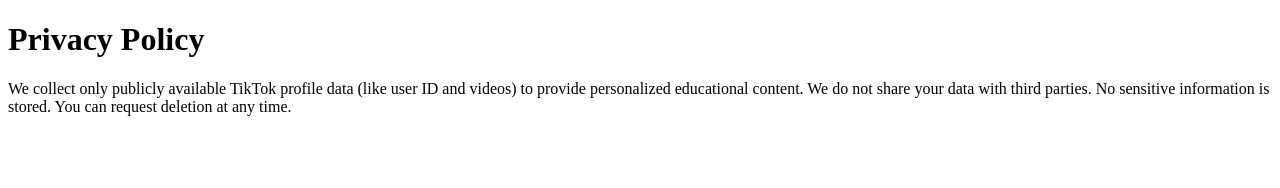
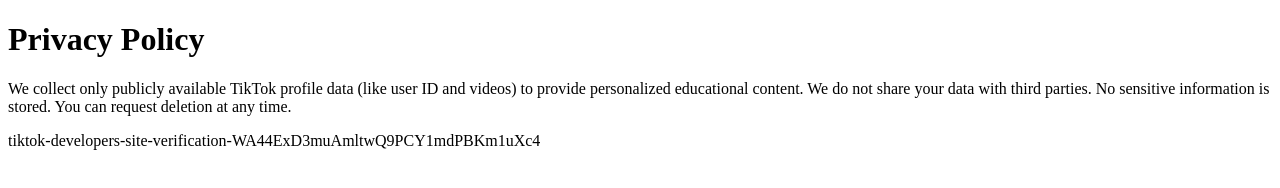
Before and after one commit to ohhill/alex_app, a plain HTML site: page privacy.html in a window 1280 px wide. Drawn offline with Linux system fonts and the light colour scheme.

Commit message:
Add tt site verification code to privacy.html

```diff
--- a/privacy.html
+++ b/privacy.html
@@ -7,5 +7,6 @@
 <body>
     <h1>Privacy Policy</h1>
     <p>We collect only publicly available TikTok profile data (like user ID and videos) to provide personalized educational content. We do not share your data with third parties. No sensitive information is stored. You can request deletion at any time.</p>
+    <p>tiktok-developers-site-verification-WA44ExD3muAmltwQ9PCY1mdPBKm1uXc4</p>
 </body>
 </html>
```
